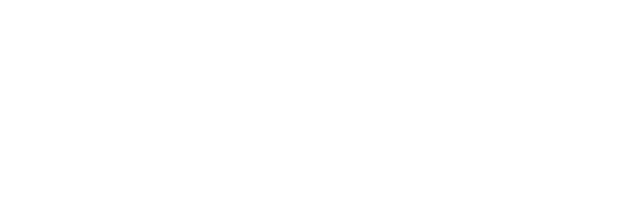
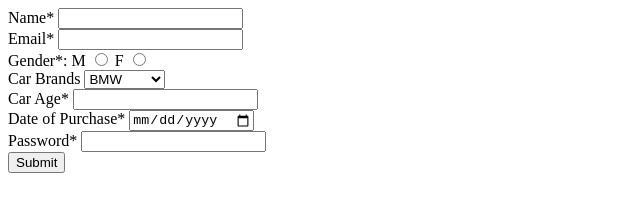
Before and after one commit to acciojob/car-insurance-form-RkReddy651, a website: page main.html in a window 1280 px wide. Shown: the whole page, without its empty margins (0-640 px from the left). Drawn offline with Linux system fonts and the light colour scheme.

Commit message:
created a submission

```diff
--- a/main.html
+++ b/main.html
@@ -8,8 +8,47 @@
 
 <body>
 	<!-- the entire body must be written by student -->
-    <script type="text/javascript" src="./script.js">
-</script>
+	<form id="Car Insurance Form" method="post" action="#">
+		<div>
+			<label for="name">Name*</label>
+			<input type="text" id="name" required>
+		</div>
+		<div>
+			<label for="email">Email*</label>
+			<input type="email" id="email" required>
+		</div>
+
+		<div>
+			Gender*:
+			 <label for="gender_m">M</label>
+			  <input type="radio" id="gender_m" name="gender" required>
+			  <label for="gender">F</label>
+			  <input type="radio" id="gender_f" name="gender" required>
+		</div>
+		<div>
+			<label for="cars">Car Brands</label>
+			<select name="cars" id="cars" required>
+				<option>BMW</option>
+				<option>Audi</option>
+				<option>Mercedez</option>
+			</select>
+		</div>
+		<div>
+			<label for="carage">Car Age*</label>
+			<input type="number" id="carage" required>
+		</div>
+		<div>
+			<label for="dop">Date of Purchase*</label>
+			<input type="Date" id="dop" required>
+		</div>
+		<div>
+			<label for="password">Password*</label>
+			<input type="text" id="password" required>
+		</div>
+		<div>
+			<button type="submit">Submit</button>
+		</div>
+	</form>
 
 </body>
 
```
